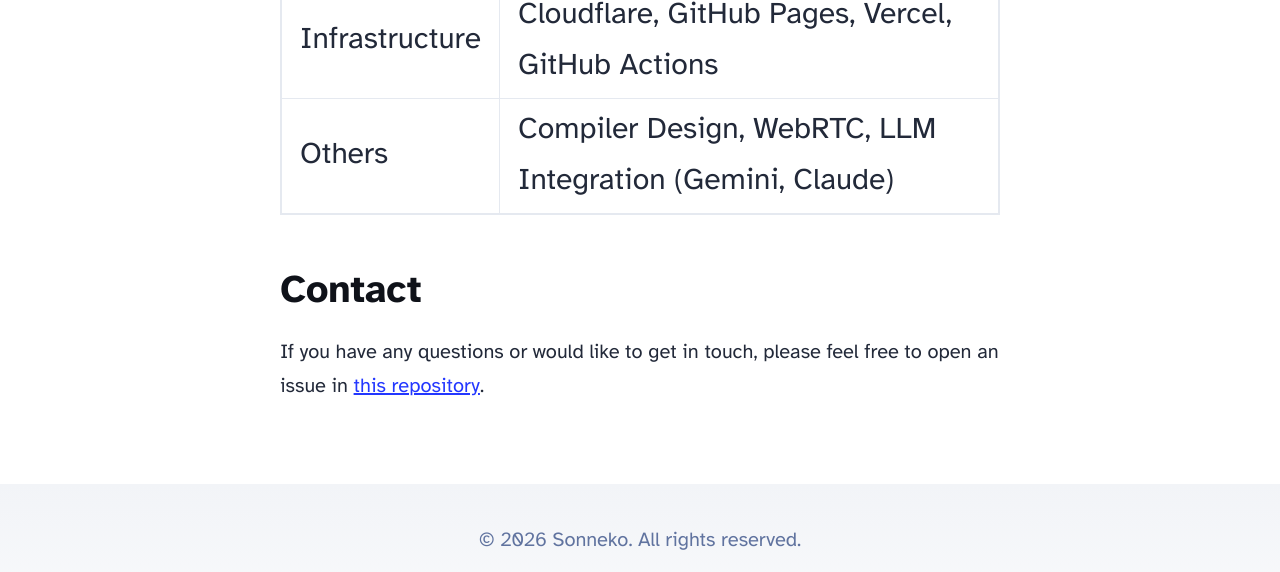
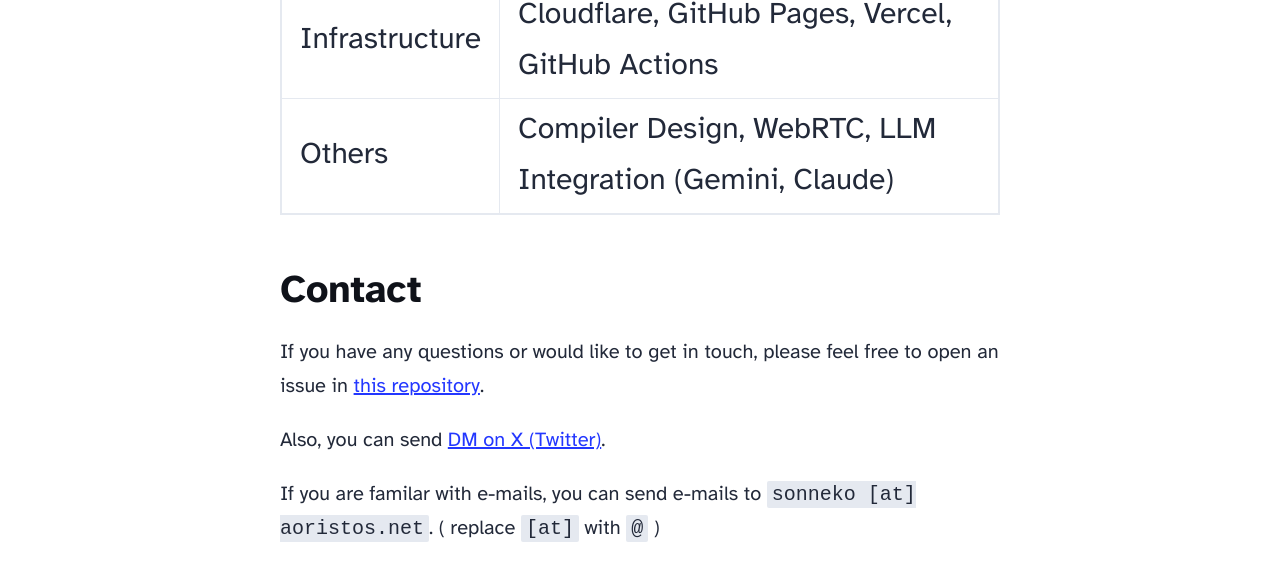
Before and after one commit to sonneko/sonneko.github.io, an Astro site: page / in a window 1280 px wide. Shown: the part 2061-2633 px from the top of the page. Built offline with nearby package versions, Linux system fonts and the light colour scheme; Astro itself is replaced by a stand-in of ours.

Commit message:
Enhance contact section with more options
Added additional contact methods including DM on X and email.

```diff
--- a/src/pages/index.astro
+++ b/src/pages/index.astro
@@ -79,6 +79,12 @@ import { SITE_DESCRIPTION, SITE_TITLE } from '../consts';
 			<p>
 				If you have any questions or would like to get in touch, please feel free to open an issue in <a href="https://github.com/sonneko/sonneko">this repository</a>.
 			</p>
+			<p>
+				Also, you can send <a href="https://x.com/_sonneko">DM on X (Twitter)</a>.
+			</p>
+			<p>
+				If you are familar with e-mails, you can send e-mails to <code>sonneko [at] aoristos.net</code>. ( replace <code>[at]</code> with <code>@</code> )
+			</p>
 		</main>
 		<Footer />
 	</body>
```
